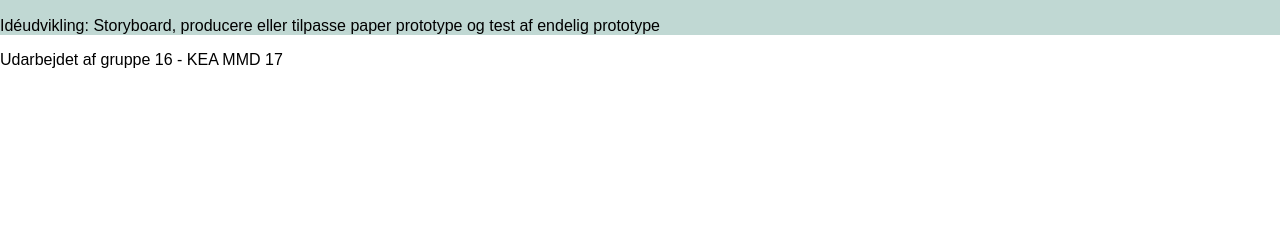
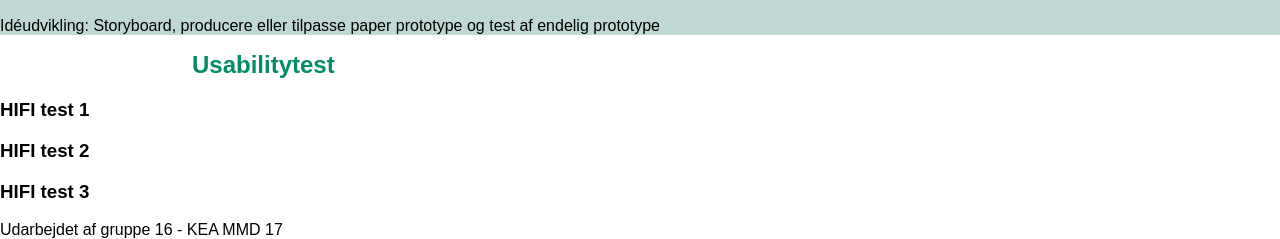
Before and after one commit to heid2835/uxgr16, a plain HTML site: page index.html in a window 1280 px wide. Shown: the part 4858-5097 px from the top of the page. Before the commit the page ends 4927 px from the top, so only its background shows below. Drawn offline with Linux system fonts and the light colour scheme.

Commit message:
forberedelse til hifi test

```diff
--- a/index.html
+++ b/index.html
@@ -174,9 +174,18 @@
             <h3>Test af prototype - Endelig Idé</h3>
             <iframe src="https://www.youtube.com/embed/QrSu4ZvRFq0?rel=0" frameborder="0" allowfullscreen></iframe>
         </div>
+
         <p>Idéudvikling: Storyboard, producere eller tilpasse paper prototype og test af endelig prototype</p>
     </section>
+    <section id="test">
+        <h1>Usabilitytest</h1>
+        <h3>HIFI test 1</h3>
 
+        <h3>HIFI test 2</h3>
+
+        <h3>HIFI test 3</h3>
+
+    </section>
     <footer>Udarbejdet af gruppe 16 - KEA MMD 17</footer>
 </body>
 
```
Also changed, not shown: img/kea.png (added).
